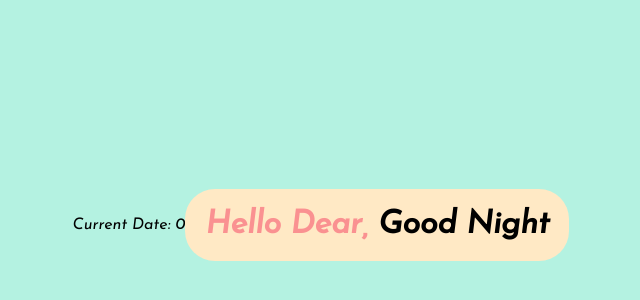
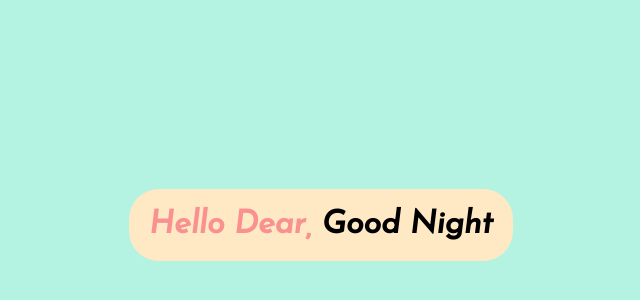
Before and after one commit to mnumair/numair_mini_project, a React app: page / in a window 1280 px wide. Shown: the part 130-430 px from the top of the page, without its empty margins (319-959 px from the left). Built offline with nearby package versions, Linux system fonts and the light colour scheme.

Commit message:
numair_mini_project.surge.sh

```diff
--- a/src/index.css
+++ b/src/index.css
@@ -15,6 +15,7 @@ div {
     margin-top: -30px;
 }
 
+
 h1 {
     padding: 20px 20px;
     background-color: #ffe9c5;
--- a/src/index.js
+++ b/src/index.js
@@ -22,7 +22,6 @@ else {
 ReactDOM.render(
   <>
     <div>
-    Current Date: {currDate}
     <h1>
       Hello Dear, <span style = {cssStyle}>{greeting}</span>
     </h1>
```
Also changed, not shown: public/index.html (+1 -0 lines).
